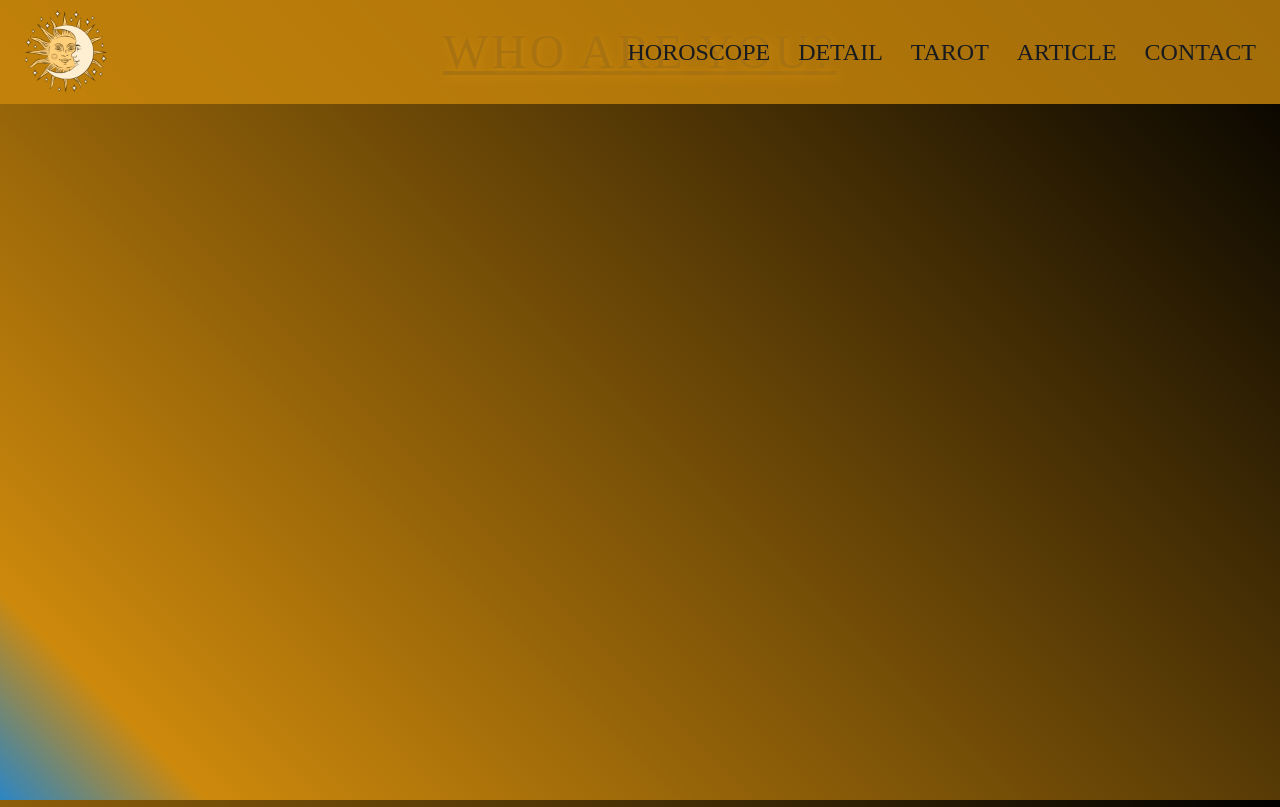
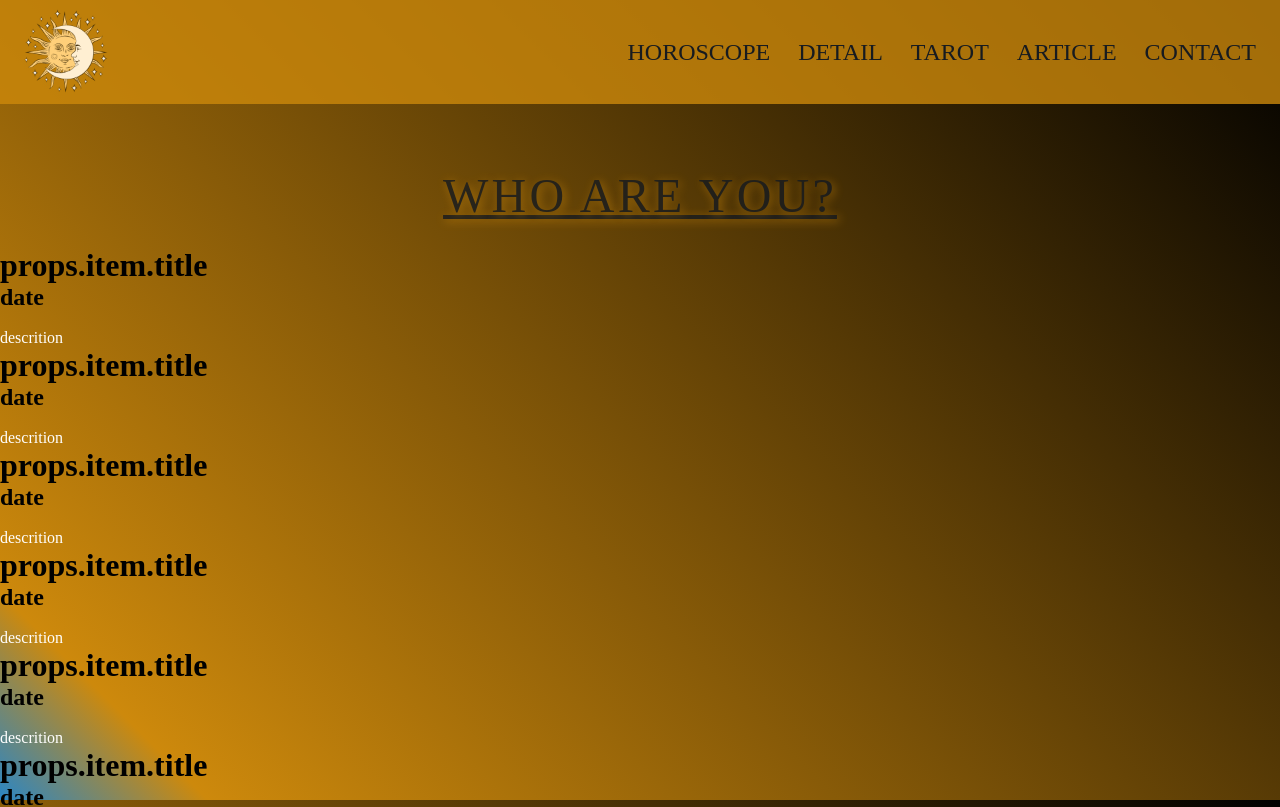
Before and after one commit to Nazgul-Racber/Horoscope-app, a React (Create React App) app: page / in a window 1280 px wide. Shown: the top 807 px of the page. Built offline with nearby package versions, Linux system fonts and the light colour scheme; a web font is replaced by a local one.

Commit message:
mainjsx and card.jsx

```diff
--- a/src/App.js
+++ b/src/App.js
@@ -1,12 +1,14 @@
 import "./App.scss";
 import Header from "./components/header/Header";
+import Main from "./components/main/Main";
 import Navbar from "./components/navbar/Navbar";
 
 function App() {
   return (
     <div className="App">
       <Navbar/>
-      <Header/>
+      <Header />
+      <Main/>
     </div>
   );
 }
--- a/src/App.scss
+++ b/src/App.scss
@@ -13,4 +13,5 @@ body {
 }
 p {
   font-family: "Almendra Display", cursive;
+  color:white;
 }
--- a/src/components/header/Header.scss
+++ b/src/components/header/Header.scss
@@ -4,6 +4,7 @@
   text-align: center;
   margin: 1rem;
   padding: 0.5rem;
+  margin-top: 10rem;
   .text-shadow{
     color: $secondaryColor;
     font-size: 3rem;
--- a/src/components/main/Card.jsx
+++ b/src/components/main/Card.jsx
@@ -0,0 +1,21 @@
+import React from "react";
+
+const Card = (props) => {
+  console.log("ne geliyor",props)
+  return (
+    <div className="cards">
+      <div className="title">
+        <h1>props.item.title</h1>
+      </div>
+      <div className="date">
+        <h2>date</h2>
+      </div>
+      <img src="" alt="" />
+      <div className="card-over">
+        <p>descrition</p>
+      </div>
+    </div>
+  );
+};
+
+export default Card;
--- a/src/components/main/Main.jsx
+++ b/src/components/main/Main.jsx
@@ -0,0 +1,15 @@
+import { data } from "../../helpers/data";
+import Card from "./Card";
+
+const Main = () => {
+  console.log(data);
+  return (
+    <div className="card-container">
+      {data.map((item) => (
+        <Card {...item} />
+      ))}
+    </div>
+  );
+};
+
+export default Main;
```
